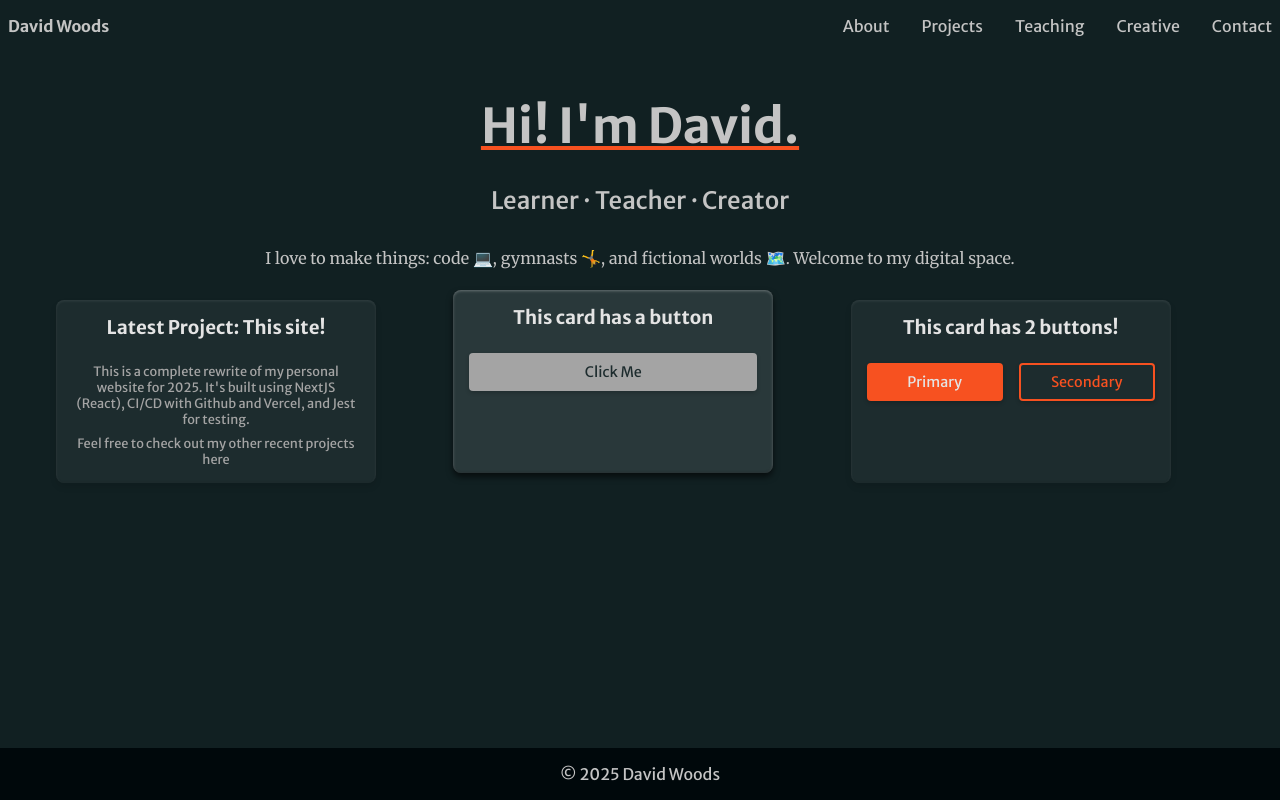
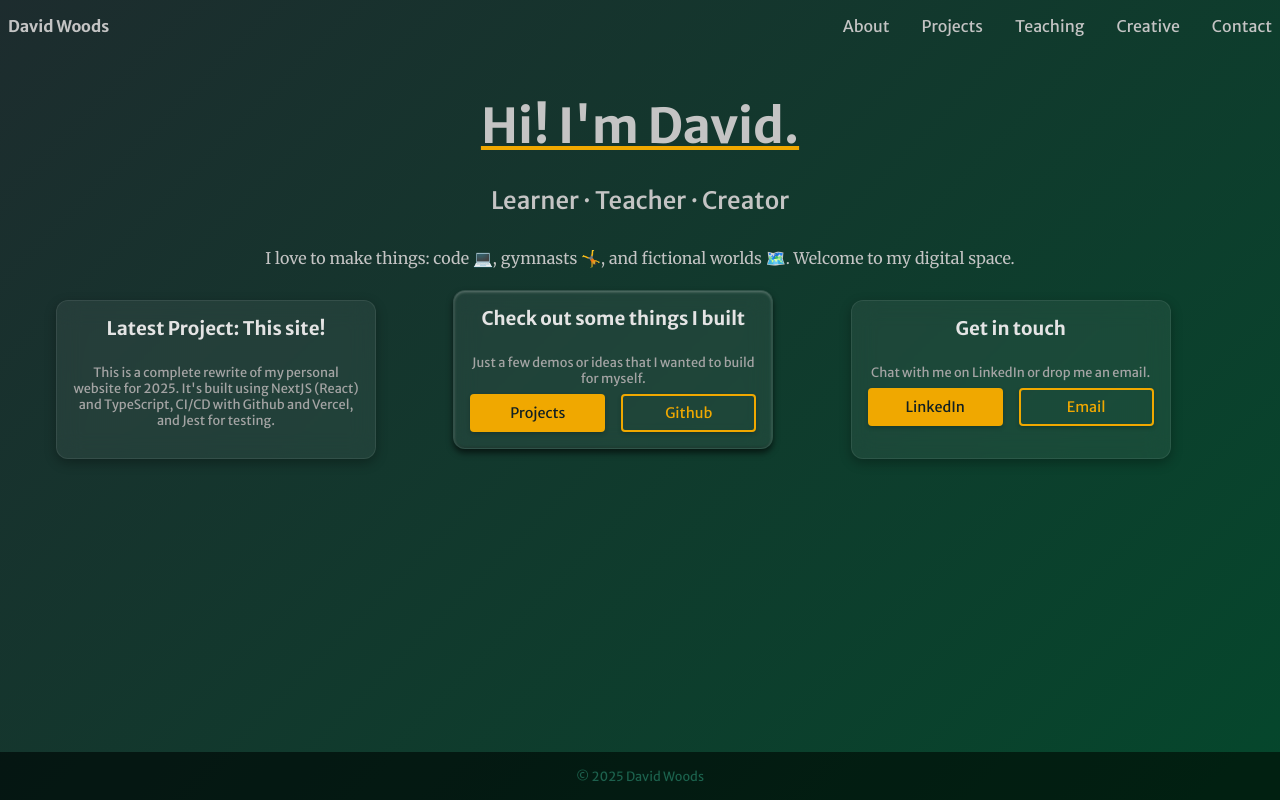
Before and after one commit to dave-woods/dwoods.xyz, a Next.js app: page / in a window 1280 px wide. Built offline with nearby package versions, Linux system fonts and the light colour scheme.

Commit message:
Some restylings

```diff
--- a/src/app/globals.css
+++ b/src/app/globals.css
@@ -1,18 +1,21 @@
 :root {
-  --bg-dark: oklch(.23 0.02 206);
   --bg: oklch(.28 0.02 206);
-  --bg-light: oklch(.33 0.02 206);
+  --bg-dark: oklch(from var(--bg) calc(l - .05) c h);
+  --bg-light: oklch(from var(--bg) calc(l + .05) c h);
 
-  --fg-dark: oklch(.72 0 271);
   --fg: oklch(.82 0 271);
-  --fg-light: oklch(.92 0 271);
+  --fg-dark: oklch(from var(--fg) calc(l - .1) c h);
+  --fg-light: oklch(from var(--fg) calc(l + .1) c h);
 
-  --accent-dark: oklch(.61 0.21 36);
-  --accent: oklch(.66 0.21 36);
-  --accent-light: oklch(.71 0.21 36);
+  /* --accent: oklch(.66 0.21 36); */
+  --accent: oklch(0.78 0.17 79.48);
+  --accent-dark: oklch(from var(--accent) calc(l - .05) c h);
+  --accent-light: oklch(from var(--accent) calc(l + .05) c h);
 
   --background: var(--bg-dark);
   --foreground: var(--fg);
+
+  --bg-gradient: linear-gradient(135deg,rgba(29, 44, 46, 1) 0%, rgba(5, 71, 44, 1) 100%);
 }
 
 @media (prefers-color-scheme: dark) {
@@ -30,7 +33,7 @@ body {
 
 body {
   color: var(--foreground);
-  background: var(--background);
+  background: var(--bg-gradient);
   font-family: var(--merriweather) Arial, Helvetica, sans-serif;
   -webkit-font-smoothing: antialiased;
   -moz-osx-font-smoothing: grayscale;
--- a/src/app/page.tsx
+++ b/src/app/page.tsx
@@ -19,26 +19,31 @@ export default function Home() {
           <h3>Latest Project: This site!</h3>
           <p>
             {
-              "This is a complete rewrite of my personal website for 2025. It's built using NextJS (React), CI/CD with Github and Vercel, and Jest for testing."
+              "This is a complete rewrite of my personal website for 2025. It's built using NextJS (React) and TypeScript, CI/CD with Github and Vercel, and Jest for testing."
             }
-          </p>
-          <p>
-            Feel free to check out my other recent projects{' '}
-            <Link href='/projects'>here</Link>
           </p>
         </Card>
         <Card className='highlight'>
-          <h3>This card has a button</h3>
+          <h3>Check out some things I built</h3>
+          <p>{`Just a few demos or ideas that I wanted to build for myself.`}</p>
           <div className={styles.buttonRow}>
-            <Button level={3}>Click Me</Button>
+            <Button href='/projects' level={1}>
+              Projects
+            </Button>
+            <Button href='https://github.com/dave-woods' level={2}>
+              Github
+            </Button>
           </div>
         </Card>
         <Card>
-          <h3>This card has 2 buttons!</h3>
+          <h3>Get in touch</h3>
+          <p>{'Chat with me on LinkedIn or drop me an email.'}</p>
           <div className={styles.buttonRow}>
-            <Button level={1}>Primary</Button>
-            <Button href='/projects' level={2}>
-              Secondary
+            <Button href='https://www.linkedin.com/in/dwoodscs/' level={1}>
+              LinkedIn
+            </Button>
+            <Button href='/contact' level={2}>
+              Email
             </Button>
           </div>
         </Card>
--- a/src/components/Button.module.css
+++ b/src/components/Button.module.css
@@ -14,7 +14,7 @@
 
 .button.primary {
     background-color: var(--accent);
-    color: var(--fg-light);
+    color: var(--bg-dark);
     border: 2px solid transparent;
     &:hover {
         background-color: var(--accent-light);
@@ -35,3 +35,8 @@
     border: 2px solid transparent;
     color: var(--bg);
 }
+
+.button img {
+    max-height: 1em;
+    margin-inline: 0.2em;
+}
--- a/src/components/Card.module.css
+++ b/src/components/Card.module.css
@@ -4,12 +4,21 @@
     flex-direction: column;
     gap: 0.5rem;
 
-    color: var(--fg);
+    /* color: var(--fg);
     background: var(--bg);
     border-radius: 8px;
     box-shadow: 0 4px 6px rgba(0, 0, 0, 0.1),
                 inset 0 1px 3px rgba(255, 255, 255, 0.1),
-                inset 0 -1px 2px rgba(0, 0, 0, 0.1);
+                inset 0 -1px 2px rgba(0, 0, 0, 0.1); */
+
+    /* modern semi-translucent look */
+    background: rgba(255, 255, 255, 0.06);
+    backdrop-filter: blur(12px);
+    border: 1px solid rgba(255, 255, 255, 0.08);
+    border-radius: 12px;
+    box-shadow: 0 4px 12px rgba(0,0,0,0.3);
+    color: var(--fg);
+
     padding: 1rem;
 
     h3 {
@@ -23,7 +32,7 @@
 }
 
 .card.highlight {
-    background: var(--bg-light);
+    background: rgba(255, 255, 255, 0.06);
     color: var(--fg-light);
     box-shadow: 0 4px 6px rgba(0, 0, 0, 0.6),
                 inset 0 1px 3px rgba(255, 255, 255, 0.3),
--- a/src/components/Footer.module.css
+++ b/src/components/Footer.module.css
@@ -4,5 +4,7 @@
     justify-content: center;
     align-items: center;
     padding: 1rem 0;
-    background-color: lch(from var(--bg-dark) calc(l - 10) c h);
+    background-color: lch(from var(--bg-dark) calc(l - 10) c h / 0.8);
+    font-size: 0.8rem;
+    mix-blend-mode: soft-light;
 }
```
Also changed, not shown: src/app/projects/page.tsx (+22 -6 lines), public/icons/github-mark.svg (added).
